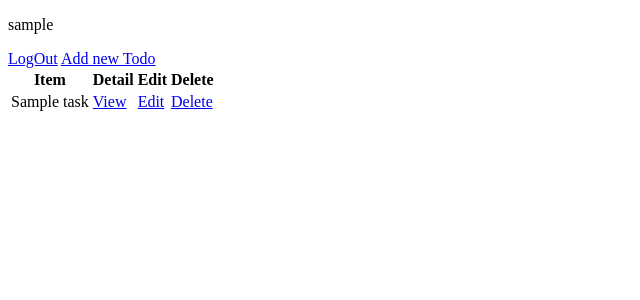
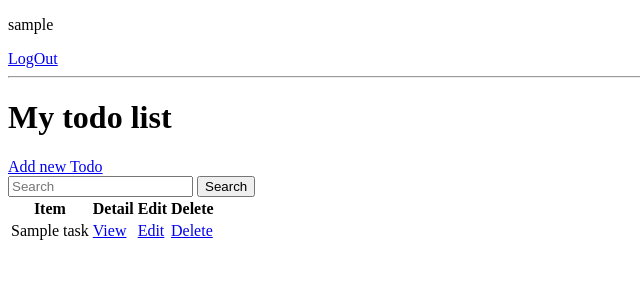
Before and after one commit to niyatip15/TodoList, a Django app: page / in a window 1280 px wide. Shown: the top 300 px of the page, without its empty margins (0-640 px from the left). Run offline with Django 4.2, Linux system fonts and the light colour scheme; a user stored in the database is signed in; tables that the repository leaves empty hold one stand-in row (values such as "Sample post").

Commit message:
search functionality added.

```diff
--- a/todo/base/templates/base/tasks_list.html
+++ b/todo/base/templates/base/tasks_list.html
@@ -12,7 +12,16 @@
     {%else%}
         <a href="{% url 'login' %}">Login</a>
     {%endif%}
+    <hr>
+    <h1>
+        My todo list
+    </h1>
+
     <a href="{% url 'task-create' %}">Add new Todo</a>
+    <form action="" method="get">
+        <input type="text" name="search" id="" placeholder="Search" value="{{search_input}}">
+        <input type="submit" value="Search">
+    </form>
     <table>
         <tr>
             <th>Item</th>
--- a/todo/base/views.py
+++ b/todo/base/views.py
@@ -45,6 +45,10 @@ class TasksList(LoginRequiredMixin,ListView):
         context = super().get_context_data(**kwargs)
         context['data'] = context['data'].filter(user=self.request.user)
         context['count'] = context['data'].filter(completed=False).count()
+        search_input = self.request.GET.get('search') or ''
+        if search_input:
+            context['data'] = context['data'].filter(title__startswith=search_input)
+        context['search_input'] = search_input
         return context
 
 class TaskDetail(LoginRequiredMixin,DetailView):
```
Also changed, not shown: 1 other file.
